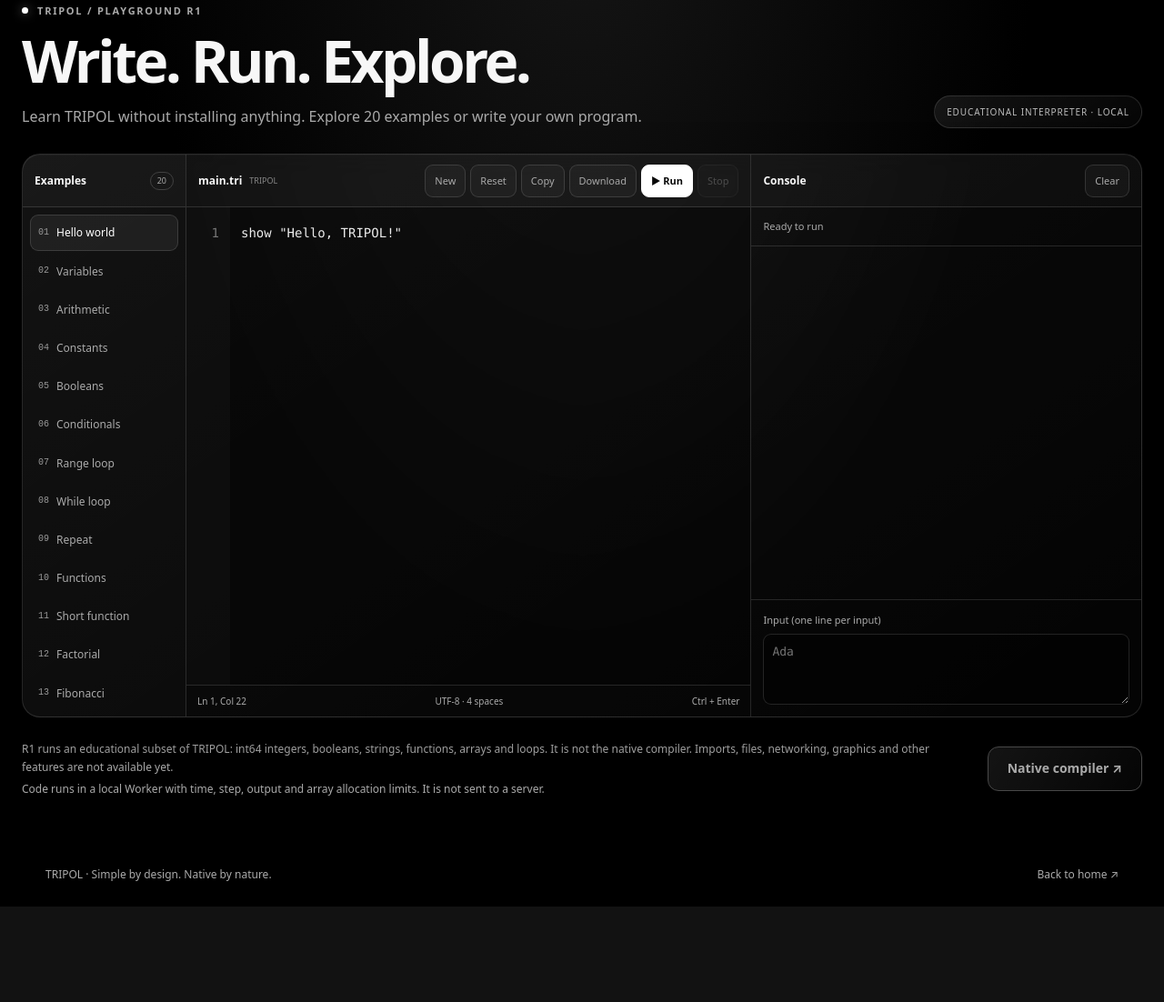
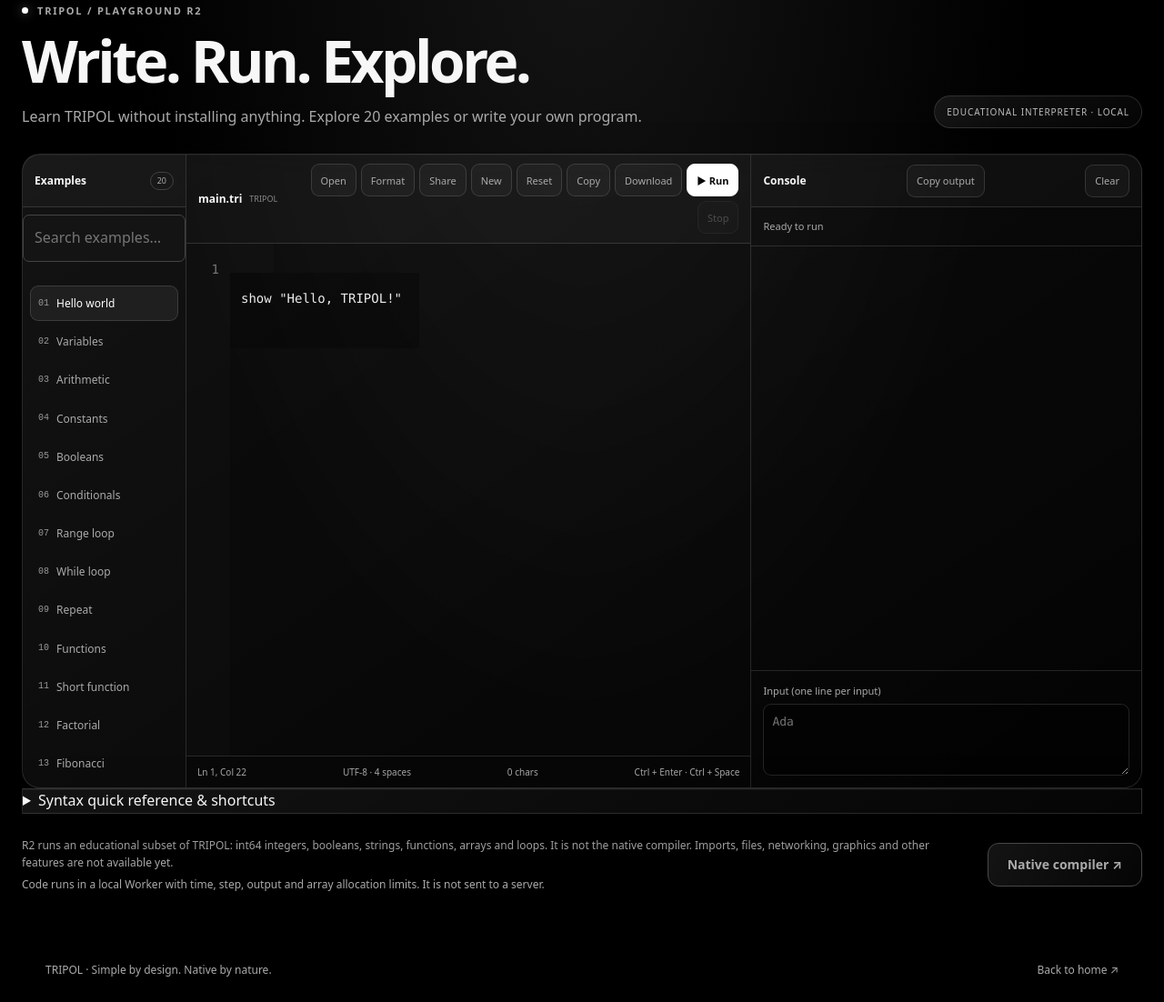
Before and after one commit to DProtect/Tripol, a plain HTML site: page playground/index.html in a window 1280 px wide. Shown: the part 114-1216 px from the top of the page at 91% size. Before the commit the page ends 1111 px from the top, so only its background shows below. Drawn offline with Linux system fonts and the light colour scheme.

Commit message:
Playground R2: add editor features and quick reference

```diff
--- a/playground/index.html
+++ b/playground/index.html
@@ -1,10 +1,15 @@
 <!doctype html>
 <html lang="en">
-<head><meta charset="utf-8"><meta name="viewport" content="width=device-width,initial-scale=1"><meta name="theme-color" content="#000000"><meta name="description" content="TRIPOL Playground — write, run and explore 20 interactive examples."><meta http-equiv="Content-Security-Policy" content="default-src 'self'; script-src 'self'; style-src 'self'; img-src 'self'; worker-src 'self'; connect-src 'none'; object-src 'none'; base-uri 'none'"><title>Playground — TRIPOL</title><link rel="icon" href="../assets/tripol-emblem.png"><link rel="stylesheet" href="../style.css"><link rel="stylesheet" href="playground.css"><script defer src="examples.js"></script><script defer src="playground.js"></script></head>
+<head><meta charset="utf-8"><meta name="viewport" content="width=device-width,initial-scale=1"><meta name="theme-color" content="#000000"><meta name="description" content="TRIPOL Playground — write, run and explore 20 interactive examples."><meta http-equiv="Content-Security-Policy" content="default-src 'self'; script-src 'self'; style-src 'self'; img-src 'self'; worker-src 'self'; connect-src 'none'; object-src 'none'; base-uri 'none'"><title>Playground — TRIPOL</title><link rel="icon" href="../assets/tripol-emblem.png"><link rel="stylesheet" href="../style.css"><link rel="stylesheet" href="playground.css"><script defer src="examples.js"></script><script defer src="editor.js"></script><script defer src="playground.js"></script></head>
 <body class="pg-body"><a class="skip" href="#code" data-es="Saltar al editor">Skip to editor</a><header><nav class="wrap"><a class="brand" href="../index.html"><img src="../assets/tripol-emblem.png" alt="" width="36" height="36"><span class="brand-name">TRIPOL</span></a><div class="navlinks" id="navlinks"><a href="../index.html#learn" data-es="Aprender">Learn</a><a href="../index.html#benchmarks">Benchmarks</a><a href="../docs/index.html" data-es="Documentación">Docs</a><a href="./index.html" aria-current="page">Playground</a><a href="../index.html#download" data-es="Descargar">Download</a></div><div class="navend"><button id="lang" aria-label="Switch language">ES</button><a class="small" href="https://github.com/Tripollas/Tripol">GitHub ↗</a><button aria-controls="navlinks" aria-expanded="false" aria-label="Menu" id="menu">☰</button></div></nav></header>
-<main class="wrap playground"><div class="pg-intro"><div><p class="eyebrow"><span class="dot"></span> TRIPOL / PLAYGROUND R1</p><h1 data-es="Escribe. Ejecuta. Explora.">Write. Run. Explore.</h1><p data-es="Aprende TRIPOL sin instalar nada. Explora 20 ejemplos o escribe tu propio programa.">Learn TRIPOL without installing anything. Explore 20 examples or write your own program.</p></div><span class="pg-engine" data-es="INTÉRPRETE EDUCATIVO · LOCAL">EDUCATIONAL INTERPRETER · LOCAL</span></div>
-<div class="pg-studio glass"><aside class="pg-examples" aria-label="Examples"><div class="pg-pane-head"><b data-es="Ejemplos">Examples</b><span class="pill">20</span></div><div id="example-list" class="pg-example-list"></div></aside>
-<section class="pg-editor-pane" aria-label="Code editor"><div class="pg-pane-head pg-editor-head"><div class="pg-file"><b>main.tri</b><span>TRIPOL</span></div><div class="pg-tools"><button id="new" data-es="Nuevo">New</button><button id="reset" data-es="Restaurar">Reset</button><button id="copy" data-es="Copiar">Copy</button><button id="save" data-es="Descargar">Download</button><button id="run" class="pg-run" data-es="▶ Ejecutar">▶ Run</button><button id="stop" disabled data-es="Detener">Stop</button></div></div><div class="pg-editor"><pre id="lines" aria-hidden="true">1</pre><textarea id="code" aria-label="TRIPOL source code" spellcheck="false" autocapitalize="off" autocomplete="off" wrap="off"></textarea></div><div class="pg-editor-status"><span id="position">Ln 1, Col 1</span><span>UTF-8 · 4 spaces</span><span>Ctrl + Enter</span></div></section>
-<section class="pg-console-pane" aria-label="Console"><div class="pg-pane-head"><b data-es="Consola">Console</b><button id="clear" data-es="Limpiar">Clear</button></div><div id="status" role="status" class="pg-status">Ready to run</div><pre id="output" tabindex="0" aria-label="Program output"></pre><div class="pg-stdin"><label for="stdin" data-es="Entrada (una línea por input)">Input (one line per input)</label><textarea id="stdin" rows="3" placeholder="Ada"></textarea></div></section></div>
-<div class="pg-notes"><div><p data-es="R1 ejecuta un subconjunto educativo de TRIPOL: enteros int64, booleanos, texto, funciones, arreglos y bucles. No es el compilador nativo. Imports, archivos, red, gráficos y otras funciones aún no están disponibles.">R1 runs an educational subset of TRIPOL: int64 integers, booleans, strings, functions, arrays and loops. It is not the native compiler. Imports, files, networking, graphics and other features are not available yet.</p><p data-es="El código se ejecuta en un Worker local con límites de tiempo, pasos, salida y asignación de arreglos. No se envía a un servidor.">Code runs in a local Worker with time, step, output and array allocation limits. It is not sent to a server.</p></div><a class="button glass-button" href="../index.html#download" data-es="Compilador nativo ↗">Native compiler ↗</a></div></main>
+<main class="wrap playground"><div class="pg-intro"><div><p class="eyebrow"><span class="dot"></span> TRIPOL / PLAYGROUND R2</p><h1 data-es="Escribe. Ejecuta. Explora.">Write. Run. Explore.</h1><p data-es="Aprende TRIPOL sin instalar nada. Explora 20 ejemplos o escribe tu propio programa.">Learn TRIPOL without installing anything. Explore 20 examples or write your own program.</p></div><span class="pg-engine" data-es="INTÉRPRETE EDUCATIVO · LOCAL">EDUCATIONAL INTERPRETER · LOCAL</span></div>
+<div class="pg-studio glass"><aside class="pg-examples" aria-label="Examples"><div class="pg-pane-head"><b data-es="Ejemplos">Examples</b><span class="pill">20</span></div><div class="pg-search"><input id="example-search" type="search" aria-label="Search examples" placeholder="Search examples…"></div><div id="example-list" class="pg-example-list"></div></aside>
+<section class="pg-editor-pane" aria-label="Code editor"><div class="pg-pane-head pg-editor-head"><div class="pg-file"><b>main.tri</b><span>TRIPOL</span></div><div class="pg-tools"><button id="open" data-es="Abrir">Open</button><input type="file" id="open-file" accept=".tri,.txt" hidden><button id="format" data-es="Formato">Format</button><button id="share" data-es="Compartir">Share</button><button id="new" data-es="Nuevo">New</button><button id="reset" data-es="Restaurar">Reset</button><button id="copy" data-es="Copiar">Copy</button><button id="save" data-es="Descargar">Download</button><button id="run" class="pg-run" data-es="▶ Ejecutar">▶ Run</button><button id="stop" disabled data-es="Detener">Stop</button></div></div><div class="pg-editor"><pre id="lines" aria-hidden="true">1</pre><div class="pg-code-stack"><pre id="highlight" aria-hidden="true"></pre><textarea maxlength="32768" id="code" aria-label="TRIPOL source code" spellcheck="false" autocapitalize="off" autocomplete="off" wrap="off"></textarea><div id="completion" class="pg-completion" hidden></div></div></div><div class="pg-editor-status"><span id="position">Ln 1, Col 1</span><span>UTF-8 · 4 spaces</span><span id="char-count">0 chars</span><span>Ctrl + Enter · Ctrl + Space</span></div></section>
+<section class="pg-console-pane" aria-label="Console"><div class="pg-pane-head"><b data-es="Consola">Console</b><button id="copy-output" data-es="Copiar salida">Copy output</button><button id="clear" data-es="Limpiar">Clear</button></div><div id="status" role="status" class="pg-status">Ready to run</div><button id="error-jump" class="pg-error-jump" hidden></button><pre id="output" tabindex="0" aria-label="Program output"></pre><div class="pg-stdin"><label for="stdin" data-es="Entrada (una línea por input)">Input (one line per input)</label><textarea id="stdin" rows="3" placeholder="Ada"></textarea></div></section></div>
+<details class="pg-guide glass"><summary data-es="Guía rápida de sintaxis y atajos">Syntax quick reference &amp; shortcuts</summary><div class="pg-guide-grid"><div><b data-es="Variables y salida">Variables &amp; output</b><pre>name = "TRIPOL"
+show name
+const max = 100</pre></div><div><b data-es="Funciones y bucles">Functions &amp; loops</b><pre>func square(n) => n * n
+for i in range(1, 6) {
+    show square(i)
+}</pre></div><div><b data-es="Atajos">Shortcuts</b><p>Ctrl + Enter · Run<br>Ctrl + Space · Suggestions<br>Tab · Indent / complete<br>Esc · Close suggestions</p></div></div></details><div class="pg-notes"><div><p data-es="R2 ejecuta un subconjunto educativo de TRIPOL: enteros int64, booleanos, texto, funciones, arreglos y bucles. No es el compilador nativo. Imports, archivos, red, gráficos y otras funciones aún no están disponibles.">R2 runs an educational subset of TRIPOL: int64 integers, booleans, strings, functions, arrays and loops. It is not the native compiler. Imports, files, networking, graphics and other features are not available yet.</p><p data-es="El código se ejecuta en un Worker local con límites de tiempo, pasos, salida y asignación de arreglos. No se envía a un servidor.">Code runs in a local Worker with time, step, output and array allocation limits. It is not sent to a server.</p></div><a class="button glass-button" href="../index.html#download" data-es="Compilador nativo ↗">Native compiler ↗</a></div></main>
 <footer><div class="wrap"><span>TRIPOL · Simple by design. Native by nature.</span><a href="../index.html" data-es="Volver al inicio ↗">Back to home ↗</a></div></footer></body></html>
```
